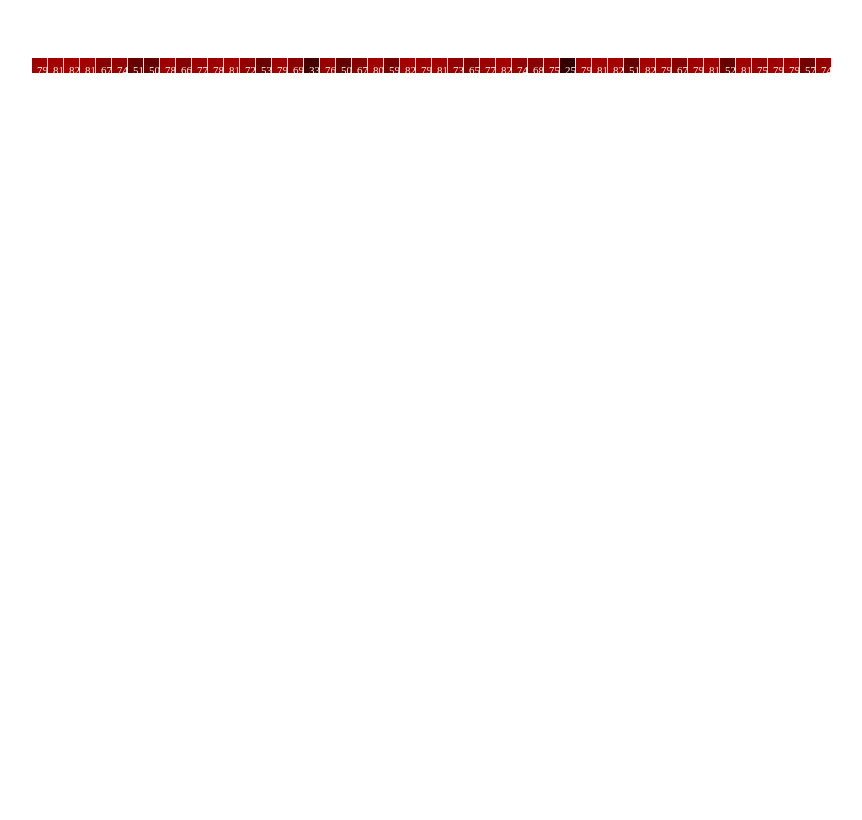
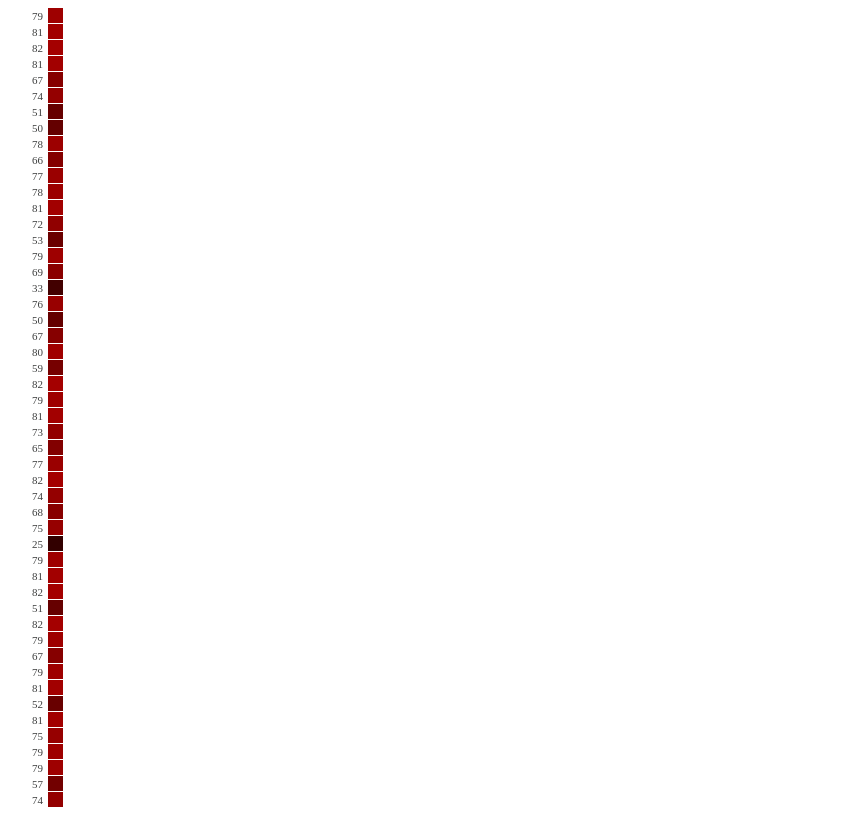
Before and after one commit to Velacielad/NBA_Heatmap, a plain HTML site: page index.html in a window 1280 px wide. Shown: the whole page, without its empty margins (276-1138 px from the left). Drawn offline with nearby package versions, Linux system fonts and the light colour scheme.

Commit message:
change into line&change the color

```diff
--- a/index.html
+++ b/index.html
@@ -5,10 +5,10 @@
 		<title>D3 Test</title>
     <style>
     div.bar {
-    display: inline-block;
     width: 75px;
     height: 75px;   /* We'll override this later */
     background-color: teal;
+
 }
     </style>
 		<script src="https://cdnjs.cloudflare.com/ajax/libs/d3/3.5.5/d3.min.js"></script>
@@ -21,7 +21,7 @@
 									.range([33,82]);
 		var rgb =  255/(82-33);
     var w = 800;
-    var h = 100;
+    var h = 800;
     var barPadding = 1;
     d3.select("body").append("svg");
 
@@ -33,11 +33,12 @@
        .data(dataset)
        .enter()
        .append("rect")
-       .attr("x", 0)
+       .attr("x", 16)
        .attr("y", 0)
        .attr("width", 20)
        .attr("height",  w / dataset.length - barPadding)
-       .attr("x", function(d, i){
+
+			 .attr("y", function(d, i){
          return i * (w / dataset.length);
        })
        .attr("width", w / dataset.length - barPadding)
@@ -53,15 +54,15 @@
          .text(function(d){
            return d;
          })
-         .attr("x", function(d, i) {
-              return i * (w / dataset.length) + 5;
+         .attr("y", function(d, i) {
+              return i * (w / dataset.length) + 12;
          })
-         .attr("y", function(d) {
-              return 16;
+         .attr("x", function(d) {
+              return 0;
          })
          .attr("font-family", "微软雅黑")
          .attr("font-size", "11px")
-         .attr("fill", "white");
+         .attr("fill", "#3F4040");
 		</script>
 	</body>
 </html>
```
